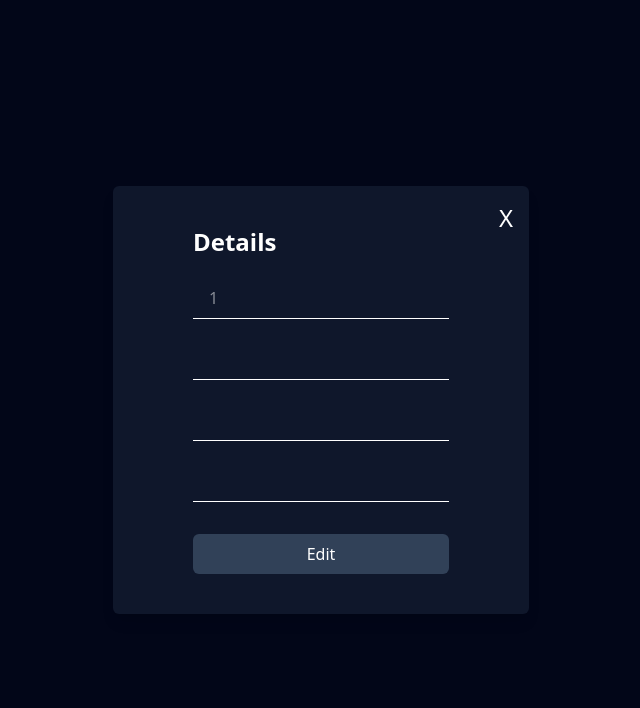
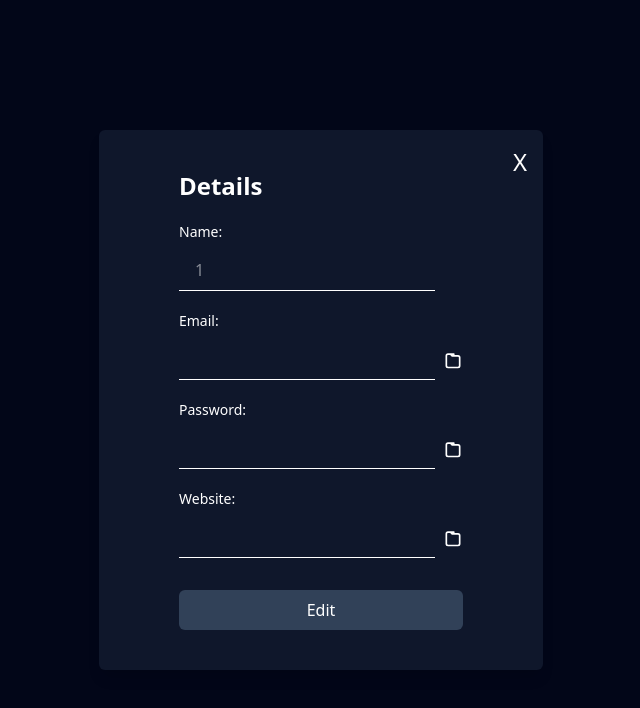
Before and after one commit to ShashankSreep/PasswordManager, a React (Vite) app: page /displaypass/1 in a window 1280 px wide. Shown: the top 708 px of the page, without its empty margins (319-959 px from the left). Built offline with nearby package versions, Linux system fonts and the light colour scheme; no server answers.

Commit message:
Basic Functionality done

```diff
--- a/src/SecurePass/password.js
+++ b/src/SecurePass/password.js
@@ -16,12 +16,8 @@ export const comparePassword = async (password, email) => {
         const masterPassword = await retrieveMasterPassword(email);
         const match = await bcrypt.compare(password, masterPassword);
         if (match) {
-            console.log("Password match!");
-        } else {
-            console.log("Password does not match!");
-            console.log(match);
+            return match;
         }
-        return match;
     } catch (error) {
         console.error("Error comparing password: ", error);
     }
--- a/src/components/Login.jsx
+++ b/src/components/Login.jsx
@@ -127,6 +127,8 @@ function Login() {
                         Login with Google
                     </button>
                 </div>
+                <h1 className="text-white text-center mt-3">Don't have an account? <a href="/signup" className="text-blue-500 underline ml-1">Sign Up</a></h1>
+                <h1 className="text-white text-center mt-3">Forgot Password? <a href="/login" className="text-blue-500 underline ml-1">Reset</a></h1>
             </div>
         </div>
     );
--- a/src/components/PassDisplay.jsx
+++ b/src/components/PassDisplay.jsx
@@ -11,28 +11,12 @@ import { onAuthStateChanged } from "firebase/auth";
 import { auth } from "../config/firebase";
 function PassDisplay() {
     const { name } = useParams();
+    const navigate = useNavigate();
     const [email, setEmail] = useState("");
     const [password, setPassword] = useState("");
     const [website, setWebsite] = useState("");
+    const [isCopied, setIsCopied] = useState(false);
 
-    // useEffect(() => {
-    //     const getData = async () => {
-    //         try {
-    //             const user = await getUserData();
-    //             const data = await retrieveEntry(name, user.email);
-    //             console.log("Data: ", data);
-    //             const decryptedPass = await decryptPass(name);
-    //             console.log("Decrypted Password: ", decryptedPass);
-    //             setEmail(data.Email);
-    //             setPassword(decryptedPass);
-    //             setWebsite(data.Website);
-    //         } catch (error) {
-    //             console.error("Error retrieving data: ", error);
-    //         }
-    //     };
-    //     getData();
-
-    // }, []);
     const retrieveEntries = async (userEmail) => {
         if (userEmail) {
             const entry = await retrieveEntry(name, userEmail);
@@ -45,6 +29,24 @@ function PassDisplay() {
             console.error("No user email provided!");
         }
     }
+
+    const handleExit = () => {
+        navigate("/dashboard");
+    }
+
+    // const handleUpdate = () => {
+    //     // Basically, just update the database with the new values
+    // }
+
+    const handleCopy = (text) => {
+        navigator.clipboard.writeText(text);
+        setIsCopied(true);
+        setTimeout(() => {
+            setIsCopied(false);
+        }, 1000);
+    }
+
+
 
     useEffect(() => {
         const unsubscribe = onAuthStateChanged(auth, (user) => {
@@ -64,33 +66,98 @@ function PassDisplay() {
                 <h1 className="text-white text-2xl font-bold">Details</h1>
                 <button
                     className="absolute top-2 right-2 text-white text-2xl cursor-pointer rounded-full p-2"
-                    >
+                    onClick={handleExit}>
                     X
                 </button>
+
+                <div className="flex flex-col space-y-5 mt-5">
+                    <div className="flex flex-col">
+                        <label className="text-white mb-2 text-sm" htmlFor="name">Name:</label>
                         <input
+                            id="name"
                             type="text"
                             placeholder={name}
                             readOnly={true}
-                        className="w-64 px-4 py-2 border-b border-white-300 text-white mt-5 focus:outline-none"
+                            className="w-64 px-4 py-2 border-b border-white-300 text-white focus:outline-none"
                         />
+                    </div>
+                    {/* Email with Clipboard Icon */}
+                    <div className="flex flex-col">
+                        <label className="text-white mb-2 text-sm" htmlFor="email">Email:</label>
+                        <div className="flex items-center">
                             <input
+                                id="email"
                                 type="text"
                                 placeholder={email}
                                 readOnly={true}
-                        className="w-64 px-4 py-2 border-b border-white-300 text-white mt-5 focus:outline-none"
+                                className="w-64 px-4 py-2 border-b border-white-300 text-white focus:outline-none"
                             />
+                            <button
+                                onClick={() => handleCopy(email)}
+                                className="ml-2 text-white hover:text-gray-400 cursor-pointer">
+                                <svg xmlns="http://www.w3.org/2000/svg" fill="none" viewBox="0 0 24 24" stroke="currentColor" width="20" height="20">
+                                    <path strokeLinecap="round" strokeLinejoin="round" strokeWidth="2" d="M13 5H6a2 2 0 00-2 2v12a2 2 0 002 2h12a2 2 0 002-2V9a2 2 0 00-2-2h-7l-2-2z"/>
+                                </svg>
+                                {isCopied && (
+                                <div className="absolute top-[-30px] left-1/2 transform -translate-x-1/2 bg-black text-white text-xs p-1 rounded mt-1">
+                                    Copied!
+                                </div>
+                            )}
+                            </button>
+                        </div>
+                    </div>
+                    {/* Password with Clipboard Icon */}
+                    <div className="flex flex-col">
+                        <label className="text-white mb-2 text-sm" htmlFor="password">Password:</label>
+                        <div className="flex items-center">
                             <input
+                                id="password"
                                 type="password"
                                 placeholder={password}
                                 readOnly={true}
-                        className="w-64 px-4 py-2 border-b border-white-300 text-white mt-5 focus:outline-none"
+                                className="w-64 px-4 py-2 border-b border-white-300 text-white focus:outline-none"
                             />
+                            <button
+                                onClick={() => handleCopy(password)}
+                                className="ml-2 text-white hover:text-gray-400 cursor-pointer">
+                                <svg xmlns="http://www.w3.org/2000/svg" fill="none" viewBox="0 0 24 24" stroke="currentColor" width="20" height="20">
+                                    <path strokeLinecap="round" strokeLinejoin="round" strokeWidth="2" d="M13 5H6a2 2 0 00-2 2v12a2 2 0 002 2h12a2 2 0 002-2V9a2 2 0 00-2-2h-7l-2-2z"/>
+                                </svg>
+                                {isCopied && (
+                                <div className="absolute top-[-30px] left-1/2 transform -translate-x-1/2 bg-black text-white text-xs p-1 rounded mt-1">
+                                    Copied!
+                                </div>
+                            )}
+                            </button>
+                        </div>
+                    </div>
+                    {/* Website with Clipboard Icon */}
+                    <div className="flex flex-col">
+                        <label className="text-white mb-2 text-sm" htmlFor="website">Website:</label>
+                        <div className="flex items-center">
                             <input
+                                id="website"
                                 type="text"
                                 placeholder={website}
                                 readOnly={true}
-                        className="w-64 px-4 py-2 border-b border-white-300 text-white mt-5 focus:outline-none"
+                                className="w-64 px-4 py-2 border-b border-white-300 text-white focus:outline-none"
                             />
+                            <button
+                                onClick={() => handleCopy(website)}
+                                className="ml-2 text-white hover:text-gray-400 cursor-pointer">
+                                <svg xmlns="http://www.w3.org/2000/svg" fill="none" viewBox="0 0 24 24" stroke="currentColor" width="20" height="20">
+                                    <path strokeLinecap="round" strokeLinejoin="round" strokeWidth="2" d="M13 5H6a2 2 0 00-2 2v12a2 2 0 002 2h12a2 2 0 002-2V9a2 2 0 00-2-2h-7l-2-2z"/>
+                                </svg>
+                                {isCopied && (
+                                <div className="absolute top-[-30px] left-1/2 transform -translate-x-1/2 bg-black text-white text-xs p-1 rounded mt-1">
+                                    Copied!
+                                </div>
+                            )}
+                            </button>
+                        </div>
+                    </div>
+                </div>
+
                 <div className="flex flex-col space-y-3 mt-8">
                     <button
                         className="px-8 py-2 bg-slate-700 hover:bg-slate-600 rounded-md text-white cursor-pointer"
--- a/src/components/PasswordCard.jsx
+++ b/src/components/PasswordCard.jsx
@@ -63,7 +63,7 @@ function PasswordCard() {
                 return (
                     <div key={index} className="bg-slate-900 p-3 rounded-md shadow-lg flex flex-col cursor-pointer hover:bg-slate-800
                     tranform hover:scale-101 transition-transform duration-200 ease-in-out active:scale-98 transition-transform duration-200 ease-in-out mt-1"
-                    onClick={() => navigate(`/displaypass/${entry}`)}>
+                    onClick={() => navigate(`/verify/${entry}`)}>
                         <h1 className="text-white">{entry}</h1>
                     </div>
                 );
--- a/src/components/VerifyMP.jsx
+++ b/src/components/VerifyMP.jsx
@@ -5,13 +5,42 @@
 
 // On Submit, if the verification is successful, the user will be able to view their passwords i.e. taken to the page
 // On Cancel, the user will be taken back to the dashboard i.e. CLOSE the modal
+import React from "react";
+import { useNavigate } from "react-router-dom";
 import { useState } from "react";
+import { getUserData } from "../config/firebase_api";
+import { comparePassword } from "../SecurePass/password";
+import { useParams } from "react-router-dom";
 function VerifyMP() {
+  const navigate = useNavigate();
+  const { name } = useParams();
+  const [password, setPassword] = useState("");
   const [showPass, setShowPass] = useState(false);
 
   const togglePass = () => {
     setShowPass((prevState) => !prevState);
   };
+
+
+  const handleSubmit = async () => {
+    // Check if the password is correct
+    // If correct, navigate to the page
+    // Else, show an error message
+    const userData = await getUserData();
+    if (userData) {
+      // First verify the password
+      const res = await comparePassword(password, userData.email);
+      if (res) {
+        return navigate(`/displaypass/${name}`);
+      } else {
+        alert("Incorrect Password");
+      }
+    }
+  }
+
+  const handleCancel = () => {
+    navigate("/dashboard");
+  }
 
   return (
     <div className="bg-slate-950 flex flex-col items-center h-screen p-4">
@@ -25,6 +54,7 @@ function VerifyMP() {
           <input
             type={showPass ? "text" : "password"}
             placeholder="Master Password"
+            onChange={(e) => setPassword(e.target.value)}
             className="w-64 px-4 py-2 border-b border-white-300 text-white focus:outline-none"
           />
           <button
@@ -64,13 +94,13 @@ function VerifyMP() {
         <div className="flex flex-row mt-2 justify-between">
         <button
             className="bg-red-700 text-white mt-2 rounded-b rounded-t px-4 py-1 hover:bg-red-600 cursor-pointer"
-        >
+        onClick={handleCancel}>
             Cancel
         </button>
         <button
           className="bg-slate-700 text-white mt-2 rounded-b rounded-t px-4 py-1 hover:bg-slate-600
             cursor-pointer"
-        >
+        onClick={handleSubmit}>
           Submit
         </button>
         </div>
```
Also changed, not shown: src/App.jsx (+5 -5 lines), src/components/Dashboard.jsx (+17 -2 lines), src/components/Profile.jsx (+8 -50 lines). Lines whose indentation alone changed are shown as unchanged.
